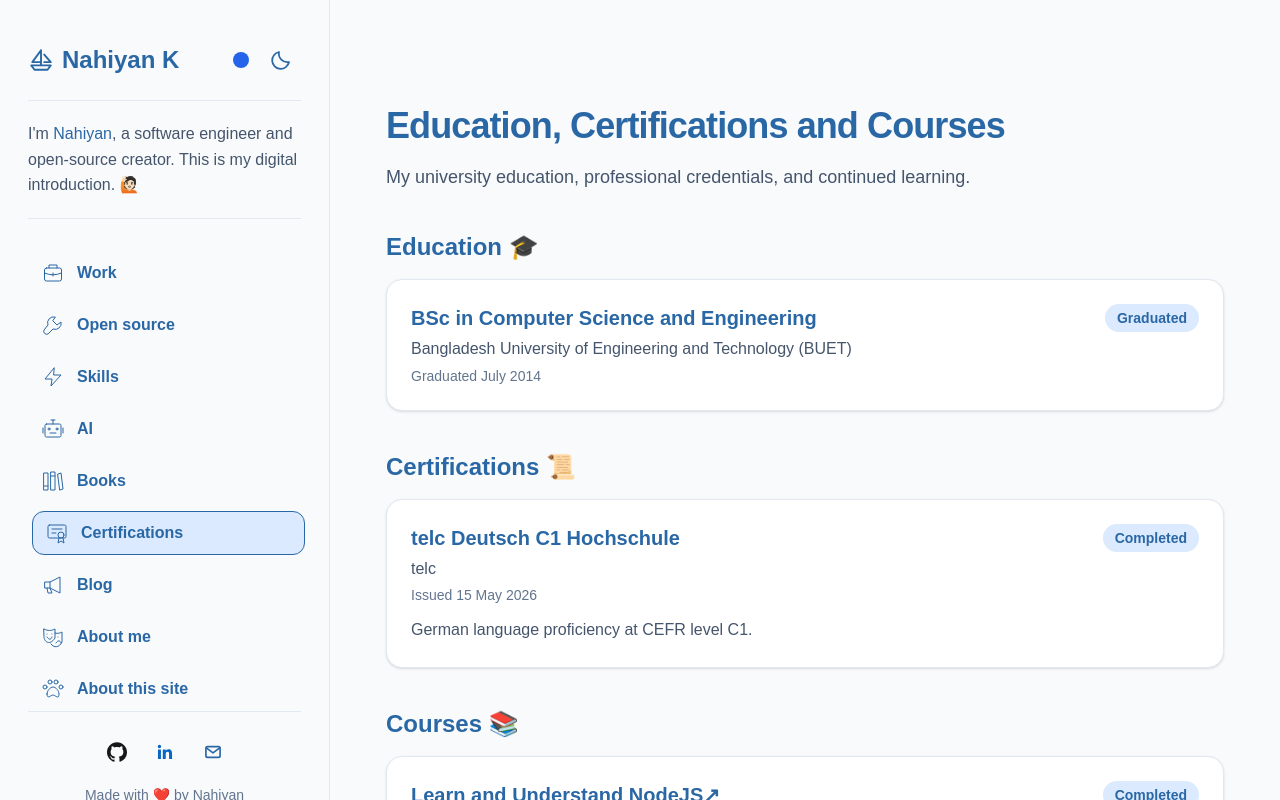
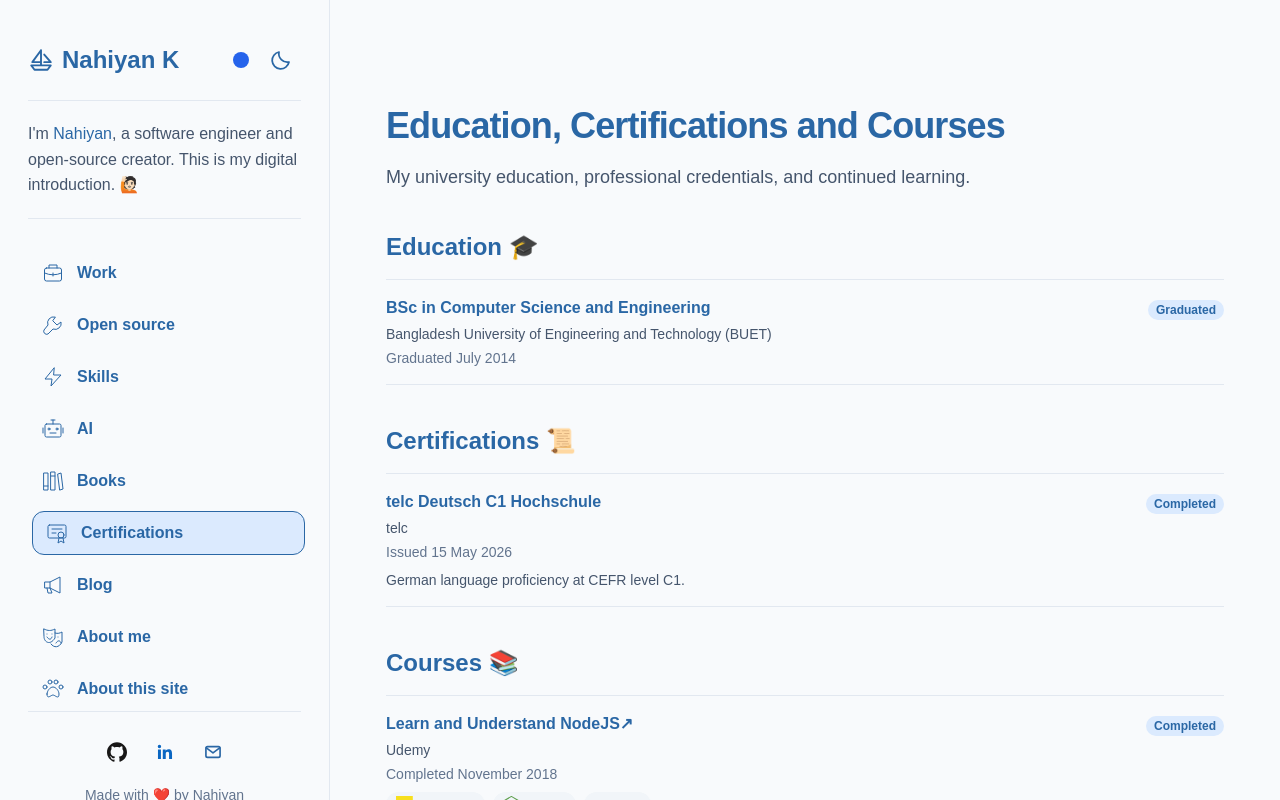
Before and after one commit to ayonious/oyon-portfolio, a Next.js app: page /certifications in a window 1280 px wide. Shown: the top 800 px of the page. Built offline with nearby package versions, Linux system fonts and the light colour scheme.

Commit message:
refactor: show certifications as compact lists (#62)

```diff
--- a/app/certifications/page.tsx
+++ b/app/certifications/page.tsx
@@ -11,11 +11,13 @@ export default function CertificationsPage() {
       {pageContent.certifications.sections.map((section) => (
         <section key={section.category} className="mt-10" aria-label={section.title}>
           <h2 className="mb-4 text-2xl font-bold">{section.title} <span aria-hidden="true">{section.emoji}</span></h2>
-          <div className="overflow-hidden rounded-2xl border border-slate-200 bg-white shadow-sm dark:border-slate-700 dark:bg-slate-900">
+          <ul className="divide-y divide-slate-200 border-y border-slate-200 dark:divide-slate-700 dark:border-slate-700">
             {certifications.filter((item) => item.category === section.category).map((certification) => (
-              <CertificationItem key={certification.name} certification={certification} completedLabel={section.statusLabel} dateLabel={section.dateLabel} />
+              <li key={certification.name}>
+                <CertificationItem certification={certification} completedLabel={section.statusLabel} dateLabel={section.dateLabel} />
+              </li>
             ))}
-          </div>
+          </ul>
         </section>
       ))}
     </div>
--- a/components/certifications/CertificationItem.tsx
+++ b/components/certifications/CertificationItem.tsx
@@ -4,23 +4,23 @@ import TopicTags from "../TopicTags";
 
 export default function CertificationItem({ certification, completedLabel, dateLabel }: { certification: Certification; completedLabel: string; dateLabel: string }) {
   return (
-    <article className="border-b border-slate-200 p-5 last:border-b-0 sm:flex sm:items-start sm:justify-between sm:gap-8 sm:p-6 dark:border-slate-700">
-      <div className="min-w-0">
-        <h3 className="text-xl font-bold">
+    <article className="flex flex-wrap items-start justify-between gap-x-6 gap-y-2 py-4">
+      <div className="min-w-0 flex-1 basis-64">
+        <h3 className="text-base font-semibold">
           {certification.url ? <HeadingLink
             href={certification.url}
           >
             {certification.name} <span aria-hidden="true">↗</span>
           </HeadingLink> : certification.name}
         </h3>
-        <p className="mt-1 font-medium text-slate-600 dark:text-slate-300">{certification.issuer}</p>
+        <p className="mt-1 text-sm text-slate-600 dark:text-slate-300">{certification.issuer}</p>
         {certification.issued !== completedLabel && <p className="mt-1 text-sm text-slate-500 dark:text-slate-400">{dateLabel} {certification.issued}</p>}
         {certification.result && <p className="mt-2 text-sm font-semibold text-slate-600 dark:text-slate-300">Result: {certification.result}</p>}
-        {certification.description && <p className="mt-3 text-slate-600 dark:text-slate-300">{certification.description}</p>}
+        {certification.description && <p className="mt-2 text-sm text-slate-600 dark:text-slate-300">{certification.description}</p>}
         {certification.tags && <TopicTags tags={certification.tags} title={certification.name} />}
       </div>
-      <div className="mt-4 shrink-0 sm:mt-0 sm:text-right">
-        <span className="inline-flex rounded-full bg-[var(--accent-soft)] px-3 py-1 text-sm font-semibold text-[var(--accent)]">{completedLabel}</span>
+      <div className="shrink-0">
+        <span className="inline-flex rounded-full bg-[var(--accent-soft)] px-2 py-0.5 text-xs font-semibold text-[var(--accent)]">{completedLabel}</span>
       </div>
     </article>
   );
```
Also changed, not shown: 1 other file (tests, documents, lock files or other folders).
